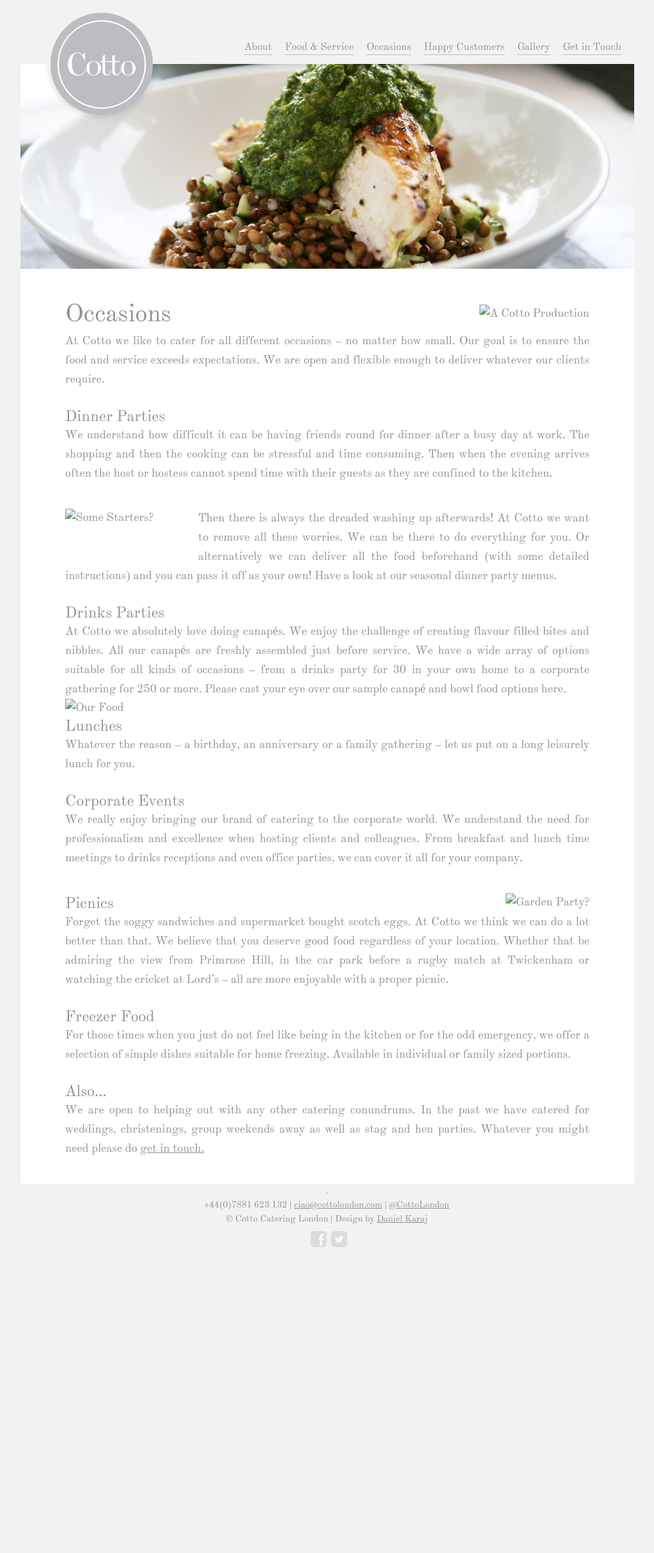
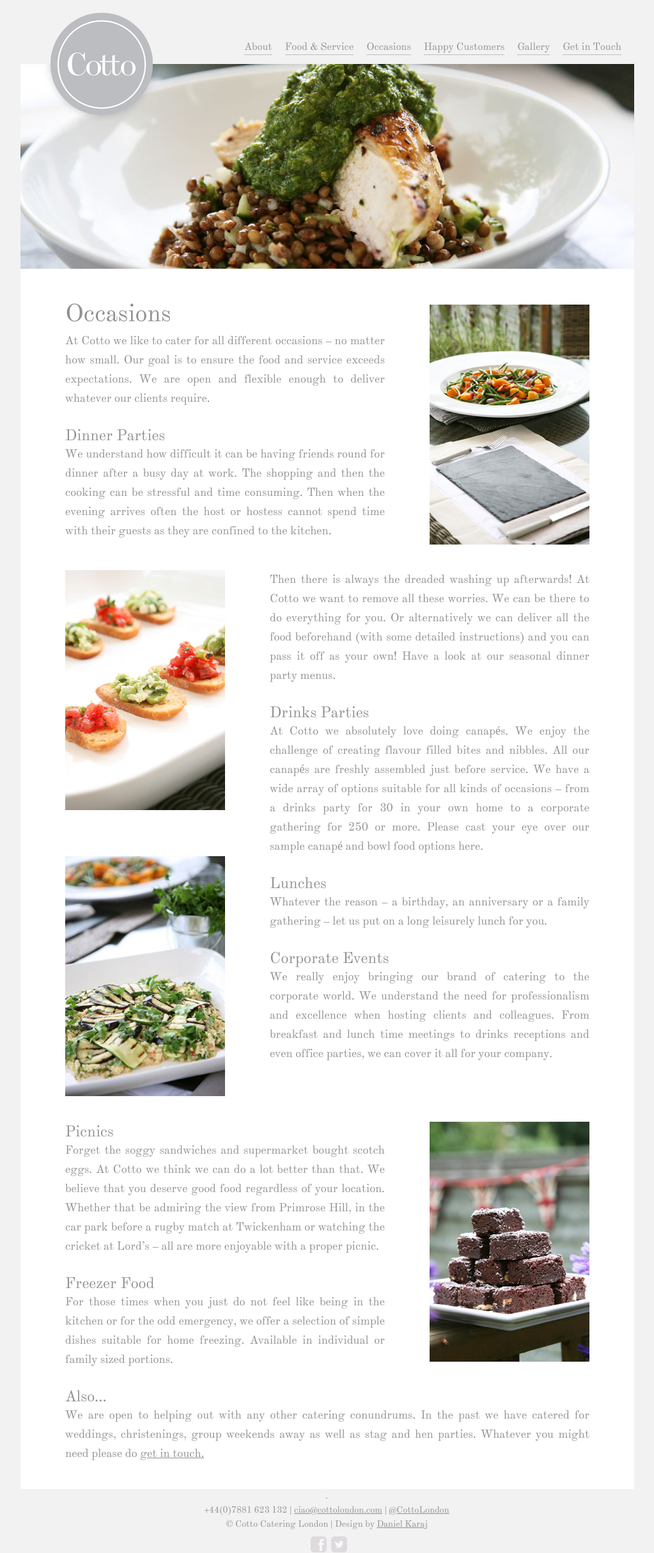
Before and after one commit to dnkrj/cotto, a Jekyll site: the page built from occasions.html, in a window 1280 px wide. Shown: the whole page at 64% size, without its empty margins (128-1151 px from the left). Built offline with Jekyll 4.4.1, drawn with Linux system fonts in a browser that asks for light colours; before the commit the page ends 1950 px from its top, so only the background shows below that.

Commit message:
Update occasions.html

```diff
--- a/occasions.html
+++ b/occasions.html
@@ -6,25 +6,25 @@
 
 <div class="single">
 	<h1>Occasions</h1>
-	<img src="images/o/P1.jpg" alt="A Cotto Production" class="rightImage titleImage">
+	<img src="{{ "/images/o/P1.jpg" | relative_url }}" alt="A Cotto Production" class="rightImage titleImage">
 	<p>At Cotto we like to cater for all different occasions – no matter how small. Our goal is to ensure the food and service exceeds expectations. We are open and flexible enough to deliver whatever our clients require.</p>
 	<br/><h2>Dinner Parties</h2>
 	<p>We understand how difficult it can be having friends round for dinner after a busy day at work. The shopping and then the cooking can be stressful and time consuming. Then when the evening arrives often the host or hostess cannot spend time with their guests as they are confined to the kitchen.
 	</p>
 </div>
 <div class="single following">
-	<img src="images/o/P2.jpg" alt="Some Starters?" class="leftImage groupImage">
+	<img src="{{ "/images/o/P2.jpg" | relative_url }}" alt="Some Starters?" class="leftImage groupImage">
 	<p>Then there is always the dreaded washing up afterwards! At Cotto we want to remove all these worries. We can be there to do everything for you. Or alternatively we can deliver all the food beforehand (with some detailed instructions) and you can pass it off as your own! Have a look at our seasonal dinner party menus.</p>
 	<br/><h2>Drinks Parties</h2>
 	<p>At Cotto we absolutely love doing canapés. We enjoy the challenge of creating flavour filled bites and nibbles. All our canapés are freshly assembled just before service. We have a wide array of options suitable for all kinds of occasions – from a drinks party for 30 in your own home to a corporate gathering for 250 or more.  Please cast your eye over our sample canapé and bowl food options here.</p>
-	<img src="images/o/P3.jpg" alt="Our Food" class="leftImage">
+	<img src="{{ "/images/o/P3.jpg" | relative_url }}" alt="Our Food" class="leftImage">
 	<br/><h2>Lunches</h2>
 	<p>Whatever the reason – a birthday, an anniversary or a family gathering – let us put on a long leisurely lunch for you.</p>
 	<br/><h2>Corporate Events</h2>
 	<p>We really enjoy bringing our brand of catering to the corporate world. We understand the need for professionalism and excellence when hosting clients and colleagues. From breakfast and lunch time meetings to drinks receptions and even office parties, we can cover it all for your company.</p>
 </div>
 <div class="single following">
-	<img src="images/o/P4.jpg" alt="Garden Party?" class="rightImage">
+	<img src="{{ "/images/o/P4.jpg" | relative_url }}" alt="Garden Party?" class="rightImage">
 	<h2>Picnics</h2>
 	<p>Forget the soggy sandwiches and supermarket bought scotch eggs. At Cotto we think we can do a lot better than that. We believe that you deserve good food regardless of your location. Whether that be admiring the view from Primrose Hill, in the car park before a rugby match at Twickenham or watching the cricket at Lord’s – all are more enjoyable with a proper picnic.</p>
 	<br/><h2>Freezer Food</h2>
```
